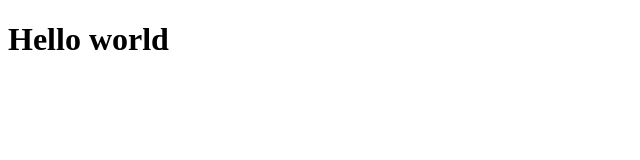
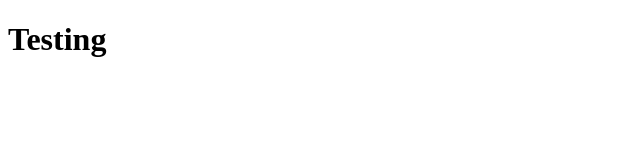
Before and after one commit to TariqCodeGuru/test-repo, a plain HTML site: page index.html in a window 1280 px wide. Shown: the whole page, without its empty margins (0-640 px from the left). Drawn offline with Linux system fonts and the light colour scheme.

Commit message:
Deleted hello world and added Testing instead

```diff
--- a/index.html
+++ b/index.html
@@ -6,7 +6,7 @@
   </head>
   <body>
     <h1>
-      Hello world
+      Testing
     </h1>
   </body>
 </html>
```
